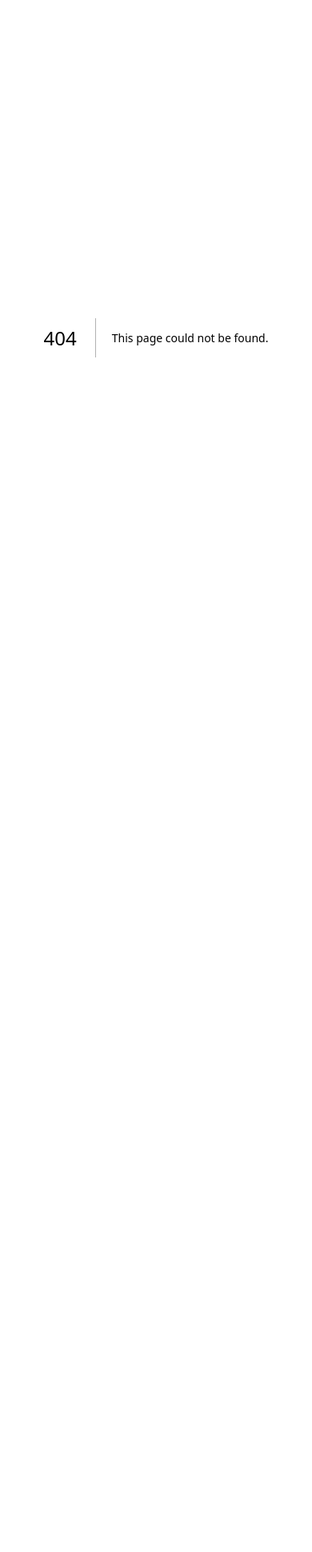
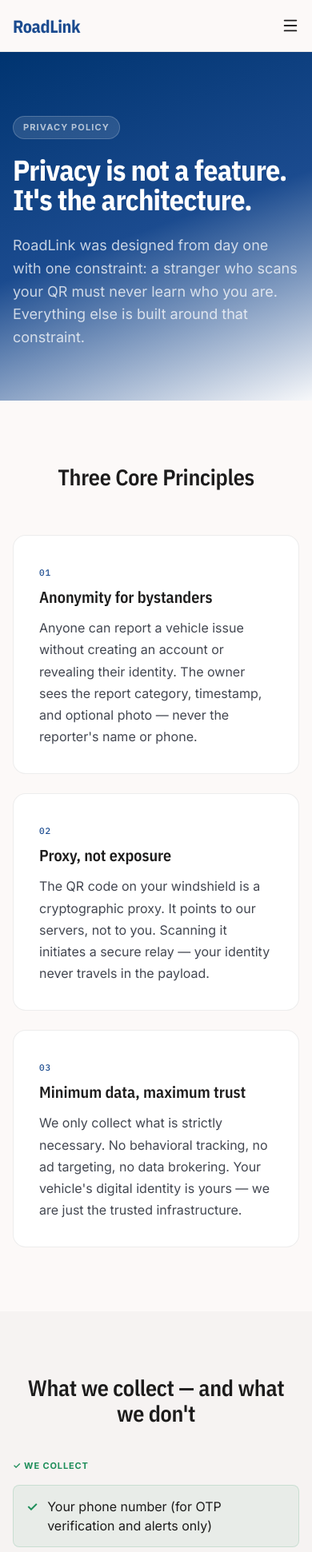
Before and after one commit to ajinkya682/roadlink-demo-app, a Next.js app in the folder marketing-website/: page /privacy in a window 390 px wide. Before the commit this address had no page. Shown: the top 1941 px of the page at 80% size. Before the commit the page ends 844 px from the top, so only its background shows below. Built offline with nearby package versions, Linux system fonts and the light colour scheme.

Commit message:
feat: add PrivacyPage component with data collection details, user controls, and responsive design

```diff
--- /dev/null
+++ b/marketing-website/app/privacy/page.js
@@ -0,0 +1,122 @@
+import Navbar from '@/components/Navbar'
+import Footer from '@/components/Footer'
+import styles from './page.module.css'
+
+export const metadata = {
+  title: 'Privacy Policy — RoadLink',
+  description: 'RoadLink is privacy-first by architecture. Learn exactly what we collect, what we never collect, and how you control your data.',
+}
+
+const collected = [
+  { col: '✓', label: 'Your phone number (for OTP verification and alerts only)' },
+  { col: '✓', label: 'Vehicle registration number (encrypted, used for QR generation)' },
+  { col: '✓', label: 'Documents you upload (RC, Insurance, PUC — encrypted at rest)' },
+  { col: '✓', label: 'Notification preferences you set' },
+  { col: '✓', label: 'Emergency contacts you add' },
+]
+
+const notCollected = [
+  { col: '✗', label: 'Your phone number is never embedded in any QR code' },
+  { col: '✗', label: 'Your home address is never stored or requested' },
+  { col: '✗', label: 'Reporter identity is never shared with vehicle owners' },
+  { col: '✗', label: 'We never sell your data to third parties — ever' },
+  { col: '✗', label: 'Your documents are never used for advertising or profiling' },
+]
+
+const controls = [
+  { icon: '🗑️', title: 'Delete your account', desc: 'All personal data, documents, and vehicle records are permanently erased within 30 days of account deletion. No backups retained.' },
+  { icon: '🔕', title: 'Mute notification channels', desc: 'Turn off any channel (push, SMS, WhatsApp, email) at any time. Emergency alerts always fire regardless — that\'s non-negotiable for safety.' },
+  { icon: '🚗', title: 'Remove a vehicle', desc: 'Removing a vehicle from your account immediately invalidates its QR code. Anyone scanning it will see "This vehicle is not registered."' },
+  { icon: '📤', title: 'Export your data', desc: 'You can request a full export of your personal data at any time from Settings → Account → Export Data.' },
+]
+
+export default function PrivacyPage() {
+  return (
+    <>
+      <Navbar />
+      <main>
+        {/* Hero */}
+        <section className={styles.hero}>
+          <div className="container">
+            <div className={`t-label-caps ${styles.badge}`}>Privacy Policy</div>
+            <h1 className="t-display" style={{ maxWidth: 700, marginBottom: 24 }}>
+              Privacy is not a feature.<br />It&apos;s the architecture.
+            </h1>
+            <p className="t-body-lg" style={{ color: 'var(--on-surface-variant)', maxWidth: 580 }}>
+              RoadLink was designed from day one with one constraint: a stranger who scans your QR must never learn who you are. Everything else is built around that constraint.
+            </p>
+          </div>
+        </section>
+
+        {/* Principles */}
+        <section className={styles.principlesSection}>
+          <div className="container">
+            <div className="text-center" style={{ marginBottom: 56 }}>
+              <h2 className="t-headline-lg">Three Core Principles</h2>
+            </div>
+            <div className={styles.principlesGrid}>
+              {[
+                { num: '01', title: 'Anonymity for bystanders', body: 'Anyone can report a vehicle issue without creating an account or revealing their identity. The owner sees the report category, timestamp, and optional photo — never the reporter\'s name or phone.' },
+                { num: '02', title: 'Proxy, not exposure', body: 'The QR code on your windshield is a cryptographic proxy. It points to our servers, not to you. Scanning it initiates a secure relay — your identity never travels in the payload.' },
+                { num: '03', title: 'Minimum data, maximum trust', body: 'We only collect what is strictly necessary. No behavioral tracking, no ad targeting, no data brokering. Your vehicle\'s digital identity is yours — we are just the trusted infrastructure.' },
+              ].map((p, i) => (
+                <div key={i} className={styles.principleCard}>
+                  <span className={`t-mono ${styles.principleNum}`}>{p.num}</span>
+                  <h3 className="t-headline-sm" style={{ margin: '8px 0 12px' }}>{p.title}</h3>
+                  <p className="t-body-md" style={{ color: 'var(--on-surface-variant)', lineHeight: 1.7 }}>{p.body}</p>
+                </div>
+              ))}
+            </div>
+          </div>
+        </section>
+
+        {/* Data table */}
+        <section className={styles.dataSection}>
+          <div className="container">
+            <h2 className="t-headline-lg" style={{ marginBottom: 40, textAlign: 'center' }}>What we collect — and what we don&apos;t</h2>
+            <div className={styles.dataGrid}>
+              <div>
+                <div className={`t-label-caps ${styles.colHead}`} style={{ color: 'var(--verified-green)' }}>✓ We collect</div>
+                {collected.map((r, i) => (
+                  <div key={i} className={`${styles.dataRow} ${styles.dataRowGreen}`}>
+                    <span style={{ color: 'var(--verified-green)', fontWeight: 700, flexShrink: 0 }}>{r.col}</span>
+                    <span className="t-body-md">{r.label}</span>
+                  </div>
+                ))}
+              </div>
+              <div>
+                <div className={`t-label-caps ${styles.colHead}`} style={{ color: 'var(--alert-red)' }}>✗ We never collect</div>
+                {notCollected.map((r, i) => (
+                  <div key={i} className={`${styles.dataRow} ${styles.dataRowRed}`}>
+                    <span style={{ color: 'var(--alert-red)', fontWeight: 700, flexShrink: 0 }}>{r.col}</span>
+                    <span className="t-body-md">{r.label}</span>
+                  </div>
+                ))}
+              </div>
+            </div>
+          </div>
+        </section>
+
+        {/* Controls */}
+        <section className={styles.controlsSection}>
+          <div className="container">
+            <div className="text-center" style={{ marginBottom: 48 }}>
+              <h2 className="t-headline-lg">Your controls</h2>
+              <p className="t-body-lg" style={{ color: 'var(--on-surface-variant)', marginTop: 12 }}>You are always in charge of your data.</p>
+            </div>
+            <div className={styles.controlsGrid}>
+              {controls.map((c, i) => (
+                <div key={i} className={styles.controlCard}>
+                  <span className={styles.controlEmoji}>{c.icon}</span>
+                  <h3 className="t-headline-sm" style={{ marginBottom: 8 }}>{c.title}</h3>
+                  <p className="t-body-md" style={{ color: 'var(--on-surface-variant)', lineHeight: 1.65 }}>{c.desc}</p>
+                </div>
+              ))}
+            </div>
+          </div>
+        </section>
+      </main>
+      <Footer />
+    </>
+  )
+}
--- /dev/null
+++ b/marketing-website/app/privacy/page.module.css
@@ -0,0 +1,92 @@
+.hero {
+  padding: 80px 0 64px;
+  background: linear-gradient(160deg, var(--primary) 0%, var(--primary-container) 50%, var(--fog) 100%);
+}
+
+.hero h1 { color: #fff; }
+.hero p { color: rgba(255,255,255,0.75) !important; }
+
+.badge {
+  display: inline-flex;
+  align-items: center;
+  gap: 6px;
+  color: rgba(255,255,255,0.65);
+  background: rgba(255,255,255,0.12);
+  border: 1px solid rgba(255,255,255,0.2);
+  padding: 5px 12px;
+  border-radius: var(--radius-full);
+  margin-bottom: 20px;
+}
+
+.principlesSection { padding: 80px 0; }
+
+.principlesGrid {
+  display: grid;
+  grid-template-columns: repeat(3, 1fr);
+  gap: 24px;
+}
+
+.principleCard {
+  background: var(--plate-white);
+  border: 1px solid rgba(26,26,26,0.08);
+  border-radius: var(--radius-xl);
+  padding: 32px;
+}
+
+.principleNum {
+  font-size: 11px;
+  color: var(--primary-container);
+  letter-spacing: 0.08em;
+}
+
+.dataSection {
+  padding: 80px 0;
+  background: var(--surface-container-low);
+}
+
+.dataGrid {
+  display: grid;
+  grid-template-columns: 1fr 1fr;
+  gap: 40px;
+}
+
+.colHead {
+  display: block;
+  margin-bottom: 16px;
+  letter-spacing: 0.08em;
+}
+
+.dataRow {
+  display: flex;
+  align-items: flex-start;
+  gap: 12px;
+  padding: 14px 16px;
+  border-radius: var(--radius-md);
+  margin-bottom: 8px;
+}
+
+.dataRowGreen { background: rgba(30,142,90,0.06); border: 1px solid rgba(30,142,90,0.15); }
+.dataRowRed { background: rgba(217,48,37,0.04); border: 1px solid rgba(217,48,37,0.12); }
+
+.controlsSection { padding: 80px 0 100px; }
+
+.controlsGrid {
+  display: grid;
+  grid-template-columns: repeat(2, 1fr);
+  gap: 24px;
+}
+
+.controlCard {
+  background: var(--plate-white);
+  border: 1px solid rgba(26,26,26,0.08);
+  border-radius: var(--radius-xl);
+  padding: 28px;
+}
+
+.controlEmoji { font-size: 28px; display: block; margin-bottom: 12px; }
+
+@media (max-width: 768px) {
+  .principlesGrid { grid-template-columns: 1fr; }
+  .dataGrid { grid-template-columns: 1fr; }
+  .controlsGrid { grid-template-columns: 1fr; }
+}
```
